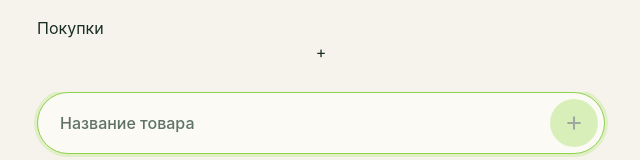
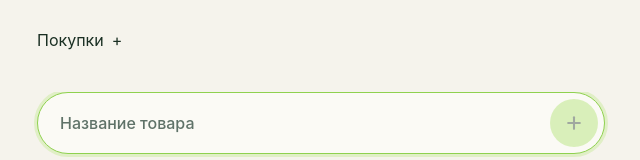
Before and after one commit to AntonF45/tg-shopping-list, a React (Vite) app: page / in a window 1280 px wide. Shown: the top 160 px of the page, without its empty margins (319-959 px from the left). Built offline with nearby package versions, Linux system fonts and the light colour scheme.

Commit message:
Добавлен chips-row-inner для grid-анимации чипсов

```diff
--- a/src/components/ListChips.tsx
+++ b/src/components/ListChips.tsx
@@ -184,10 +184,8 @@ export const ListChips: React.FC<Props> = ({
       ref={wrapperRef}
     >
       {/* Ряд чипсов: сворачивается при скролле */}
-      <div
-        className={`chips-row ${isScrolled ? 'chips-row--collapsed' : ''}`}
-        ref={chipsRowRef}
-      >
+      <div className={`chips-row ${isScrolled ? 'chips-row--collapsed' : ''}`} ref={chipsRowRef}>
+  <div className="chips-row-inner">
     {lists.map((list) => (
       <div key={list.id} className="chip-wrapper">
         {editingId === list.id ? (
@@ -235,6 +233,7 @@ export const ListChips: React.FC<Props> = ({
         +
       </button>
     )}
+  </div>
 </div>
 
       {/* Заголовок: появляется при скролле */}
```
Lines whose indentation alone changed are shown as unchanged.
